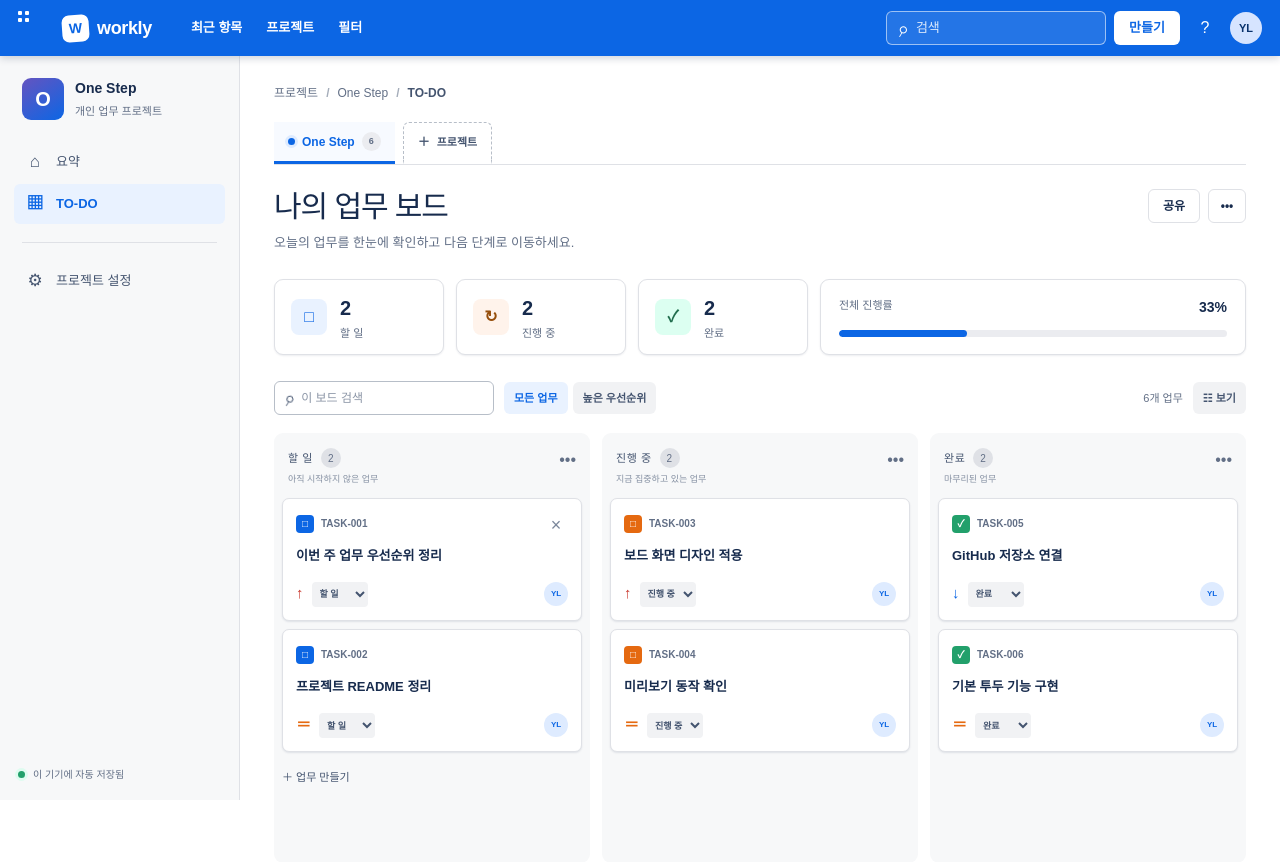
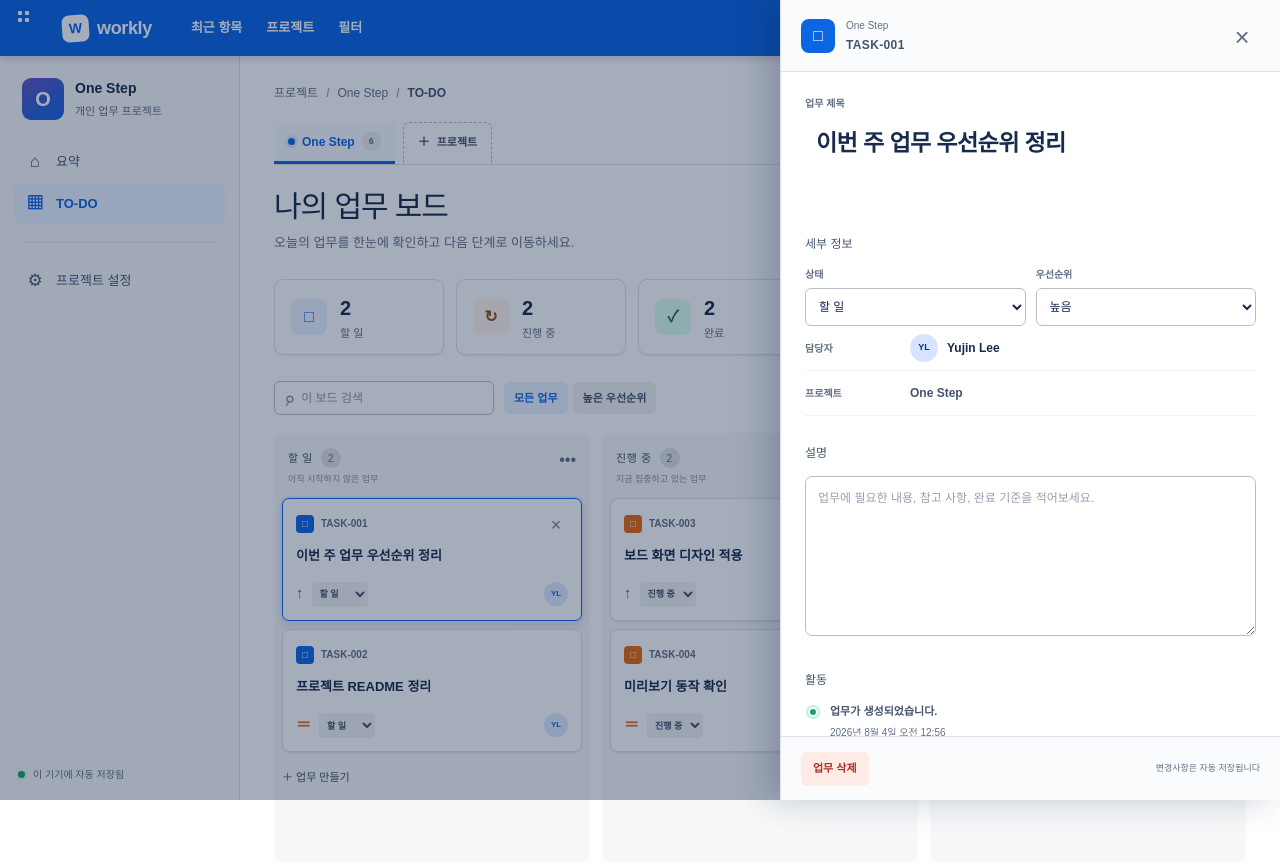
Before and after one commit to yujinlee-shannon/Todo_work, a Next.js app: page / in a window 1280 px wide. Both pictures are taken after a click on the button "이번 주 업무 우선순위 정리". Shown: the top 862 px of the page. Built offline with nearby package versions, Linux system fonts and the light colour scheme.

Commit message:
Add editable task detail panel

```diff
--- a/app/globals.css
+++ b/app/globals.css
@@ -117,7 +117,9 @@ button { color:inherit; }
 .column-header p { margin:5px 0 0; color:#8590a2; font-size:9px; }
 .column-header button { border:0; color:var(--muted); background:transparent; cursor:pointer; }
 .card-list { display:grid; gap:8px; padding:0 8px 10px; }
-.task-card { padding:13px; border:1px solid #dfe1e6; border-radius:7px; background:#fff; box-shadow:0 1px 2px rgba(9,30,66,.1); cursor:grab; transition:box-shadow .15s ease,transform .15s ease; }
+.task-card { padding:13px; border:1px solid #dfe1e6; border-radius:7px; background:#fff; box-shadow:0 1px 2px rgba(9,30,66,.1); cursor:pointer; transition:box-shadow .15s ease,transform .15s ease,border-color .15s ease; }
+.task-card.selected { border-color:var(--blue); box-shadow:0 0 0 2px #deebff,0 4px 10px rgba(9,30,66,.14); }
+.task-card:focus-visible { outline:2px solid var(--blue); outline-offset:2px; }
 .task-card:hover { box-shadow:0 4px 10px rgba(9,30,66,.14); transform:translateY(-1px); }
 .task-card:active { cursor:grabbing; }
 .task-card-top { display:flex; align-items:center; gap:7px; }
@@ -144,6 +146,50 @@ button { color:inherit; }
 .column-empty p { margin:4px 0 0; font-size:10px; }
 .add-in-column { height:34px; border:0; border-radius:5px; color:#44546f; background:transparent; font-size:11px; text-align:left; cursor:pointer; }
 .add-in-column:hover { background:#ebecf0; }
+
+.detail-layer { position:fixed; inset:0; z-index:60; background:rgba(9,30,66,.36); animation:detail-fade .18s ease-out; }
+.task-detail-panel { position:absolute; top:0; right:0; bottom:0; display:flex; flex-direction:column; width:min(92vw,500px); border-left:1px solid var(--line); background:#fff; box-shadow:-12px 0 34px rgba(9,30,66,.22); animation:detail-slide .22s ease-out; }
+.detail-header { display:flex; align-items:center; justify-content:space-between; min-height:72px; padding:14px 20px; border-bottom:1px solid var(--line); background:#fafbfc; }
+.detail-header>div { display:flex; align-items:center; gap:11px; }
+.detail-header small,.detail-header strong { display:block; }
+.detail-header small { margin-bottom:3px; color:var(--muted); font-size:10px; }
+.detail-header strong { color:#44546f; font-size:12px; letter-spacing:.03em; }
+.detail-type-icon { display:grid; width:34px; height:34px; place-items:center; border-radius:8px; color:#fff; background:var(--blue); font-weight:800; }
+.detail-type-icon.progress { background:#e56910; }
+.detail-type-icon.done { background:#22a06b; }
+.detail-close { display:grid; width:36px; height:36px; place-items:center; border:0; border-radius:7px; color:#626f86; background:transparent; font-size:26px; cursor:pointer; }
+.detail-close:hover { color:#172b4d; background:#ebecf0; }
+.detail-content { flex:1; overflow-y:auto; padding:24px 24px 32px; }
+.detail-title-section label { display:block; margin-bottom:7px; color:var(--muted); font-size:10px; font-weight:700; }
+.detail-title-section textarea { width:100%; resize:none; border:1px solid transparent; border-radius:7px; padding:9px 10px; color:var(--navy); background:transparent; font-size:23px; font-weight:750; line-height:1.35; letter-spacing:-.025em; outline:0; }
+.detail-title-section textarea:hover { background:#f7f8f9; }
+.detail-title-section textarea:focus { border-color:var(--blue); background:#fff; box-shadow:0 0 0 1px var(--blue); }
+.detail-section { margin-top:28px; }
+.detail-section h3 { margin:0 0 14px; color:#44546f; font-size:12px; }
+.detail-field-grid { display:grid; grid-template-columns:1fr 1fr; gap:10px; }
+.detail-field-grid label { display:grid; gap:6px; }
+.detail-field-grid label>span,.detail-info-row>span { color:var(--muted); font-size:10px; font-weight:700; }
+.detail-field-grid select { width:100%; height:38px; border:1px solid #b7bec8; border-radius:6px; padding:0 9px; color:#172b4d; background:#fff; font-size:12px; outline:0; }
+.detail-field-grid select:focus { border-color:var(--blue); box-shadow:0 0 0 1px var(--blue); }
+.detail-info-row { display:grid; grid-template-columns:105px 1fr; align-items:center; min-height:45px; border-bottom:1px solid #f1f2f4; font-size:12px; }
+.detail-info-row>strong { color:#44546f; }
+.detail-assignee { display:flex; align-items:center; gap:9px; }
+.detail-assignee .avatar { width:28px; height:28px; font-size:9px; }
+.detail-assignee strong { font-size:12px; }
+.detail-description { width:100%; resize:vertical; min-height:142px; border:1px solid #b7bec8; border-radius:7px; padding:12px; color:#172b4d; background:#fff; font-size:12px; line-height:1.6; outline:0; }
+.detail-description:focus { border-color:var(--blue); box-shadow:0 0 0 1px var(--blue); }
+.detail-description::placeholder { color:#97a0af; }
+.activity-item { position:relative; display:flex; gap:12px; padding-left:3px; }
+.activity-dot { flex:0 0 10px; width:10px; height:10px; margin-top:4px; border:2px solid #fff; border-radius:50%; background:#22a06b; box-shadow:0 0 0 2px #baf3db; }
+.activity-item strong,.activity-item time { display:block; }
+.activity-item strong { color:#44546f; font-size:11px; }
+.activity-item time { margin-top:5px; color:var(--muted); font-size:10px; }
+.detail-footer { display:flex; align-items:center; justify-content:space-between; gap:12px; min-height:64px; padding:12px 20px; border-top:1px solid var(--line); background:#fafbfc; }
+.detail-footer span { color:var(--muted); font-size:9px; }
+.detail-delete { height:34px; border:0; border-radius:6px; padding:0 12px; color:#ae2e24; background:#ffebe6; font-size:11px; font-weight:700; cursor:pointer; }
+.detail-delete:hover { background:#ffd2cc; }
+@keyframes detail-slide { from { transform:translateX(100%); } to { transform:translateX(0); } }
+@keyframes detail-fade { from { background:rgba(9,30,66,0); } to { background:rgba(9,30,66,.36); } }
 
 .modal-backdrop { position:fixed; inset:0; z-index:50; display:grid; place-items:start center; padding-top:10vh; background:rgba(9,30,66,.54); }
 .create-modal { width:min(92vw,520px); border-radius:10px; background:#fff; box-shadow:0 18px 48px rgba(9,30,66,.32); }
@@ -208,6 +254,10 @@ button { color:inherit; }
   .toolbar-spacer,.result-count,.view-button { display:none; }
   .board { grid-template-columns:repeat(3,82vw); scroll-snap-type:x mandatory; }
   .board-column { scroll-snap-align:start; }
+  .task-detail-panel { width:100%; border-left:0; }
+  .detail-content { padding:20px 18px 28px; }
+  .detail-title-section textarea { font-size:20px; }
+  .detail-footer { padding:10px 18px; }
   .modal-backdrop { padding-top:6vh; }
 }
 @media (prefers-reduced-motion:reduce) { *,*::before,*::after { transition-duration:.01ms!important; scroll-behavior:auto!important; } }
--- a/app/page.tsx
+++ b/app/page.tsx
@@ -11,6 +11,7 @@ type Task = {
   status: Status;
   priority: Priority;
   createdAt: number;
+  description?: string;
 };
 type Project = {
   id: string;
@@ -47,8 +48,7 @@ export default function Home() {
   const [newProjectName, setNewProjectName] = useState("");
   const [newTitle, setNewTitle] = useState("");
   const [newPriority, setNewPriority] = useState<Priority>("medium");
-  const [editingId, setEditingId] = useState<string | null>(null);
-  const [editingTitle, setEditingTitle] = useState("");
+  const [selectedTaskId, setSelectedTaskId] = useState<string | null>(null);
   const [draggingId, setDraggingId] = useState<string | null>(null);
   const [isReady, setIsReady] = useState(false);
 
@@ -63,6 +63,7 @@ export default function Home() {
           status: item.status ?? (item.completed ? "done" : "todo"),
           priority: item.priority ?? "medium",
           createdAt: Number(item.createdAt ?? Date.now()),
+          description: String(item.description ?? ""),
         };
       });
       const savedProjects = window.localStorage.getItem(PROJECTS_STORAGE_KEY);
@@ -100,6 +101,14 @@ export default function Home() {
 
   const activeProject = projects.find((project) => project.id === activeProjectId) ?? projects[0];
   const tasks = activeProject?.tasks ?? [];
+  const selectedTask = tasks.find((task) => task.id === selectedTaskId) ?? null;
+
+  useEffect(() => {
+    if (!selectedTaskId) return;
+    const closeOnEscape = (event: KeyboardEvent) => { if (event.key === "Escape") setSelectedTaskId(null); };
+    window.addEventListener("keydown", closeOnEscape);
+    return () => window.removeEventListener("keydown", closeOnEscape);
+  }, [selectedTaskId]);
 
   function updateActiveTasks(updater: (tasks: Task[]) => Task[]) {
     setProjects((current) => current.map((project) => project.id === activeProjectId ? { ...project, tasks: updater(project.tasks) } : project));
@@ -135,6 +144,7 @@ export default function Home() {
       status: "todo",
       priority: newPriority,
       createdAt: Date.now(),
+      description: "",
     }, ...current]);
     setNewTitle("");
     setNewPriority("medium");
@@ -145,15 +155,13 @@ export default function Home() {
     updateActiveTasks((current) => current.map((task) => task.id === id ? { ...task, status } : task));
   }
 
-  function saveEdit(event: FormEvent<HTMLFormElement>, id: string) {
-    event.preventDefault();
-    const title = editingTitle.trim();
-    if (title) updateActiveTasks((current) => current.map((task) => task.id === id ? { ...task, title } : task));
-    setEditingId(null);
+  function updateTask(id: string, patch: Partial<Pick<Task, "title" | "status" | "priority" | "description">>) {
+    updateActiveTasks((current) => current.map((task) => task.id === id ? { ...task, ...patch } : task));
   }
 
   function deleteTask(id: string) {
     updateActiveTasks((current) => current.filter((task) => task.id !== id));
+    if (selectedTaskId === id) setSelectedTaskId(null);
   }
 
   function createProject(event: FormEvent<HTMLFormElement>) {
@@ -173,7 +181,7 @@ export default function Home() {
     setActiveProjectId(id);
     setSearch("");
     setPriorityFilter("all");
-    setEditingId(null);
+    setSelectedTaskId(null);
   }
 
   return (
@@ -274,28 +282,27 @@ export default function Home() {
                       <div className="column-empty"><span>＋</span><p>여기에 업무를 놓으세요</p></div>
                     ) : columnTasks.map((task) => (
                       <article
-                        className="task-card"
+                        className={`task-card ${selectedTaskId === task.id ? "selected" : ""}`}
                         key={task.id}
                         draggable
+                        tabIndex={0}
+                        aria-label={`${task.title} 상세 보기`}
+                        onClick={(event) => { if (!(event.target as HTMLElement).closest("button, select, input, textarea, form")) setSelectedTaskId(task.id); }}
+                        onKeyDown={(event) => { if (event.target === event.currentTarget && (event.key === "Enter" || event.key === " ")) { event.preventDefault(); setSelectedTaskId(task.id); } }}
                         onDragStart={() => setDraggingId(task.id)}
                         onDragEnd={() => setDraggingId(null)}
                       >
                         <div className="task-card-top">
                           <span className={`type-icon ${task.status}`}>{task.status === "done" ? "✓" : "□"}</span>
                           <span className="task-key">{task.key}</span>
-                          <button className="card-more" aria-label={`${task.title} 삭제`} onClick={() => deleteTask(task.id)}>×</button>
+                          <button className="card-more" aria-label={`${task.title} 삭제`} onClick={(event) => { event.stopPropagation(); deleteTask(task.id); }}>×</button>
                         </div>
-                        {editingId === task.id ? (
-                          <form className="edit-task" onSubmit={(event) => saveEdit(event, task.id)}>
-                            <input autoFocus value={editingTitle} onChange={(event) => setEditingTitle(event.target.value)} onKeyDown={(event) => { if (event.key === "Escape") setEditingId(null); }} />
-                            <button>저장</button>
-                          </form>
-                        ) : <button className="task-title" onDoubleClick={() => { setEditingId(task.id); setEditingTitle(task.title); }}>{task.title}</button>}
+                        <button className="task-title" onClick={(event) => { event.stopPropagation(); setSelectedTaskId(task.id); }}>{task.title}</button>
                         <div className="task-meta">
                           <span className={`priority ${task.priority}`} title={`우선순위 ${PRIORITY_LABEL[task.priority]}`}>{task.priority === "high" ? "↑" : task.priority === "low" ? "↓" : "＝"}</span>
                           <div className="status-control">
                             <label className="sr-only" htmlFor={`status-${task.id}`}>상태 변경</label>
-                            <select id={`status-${task.id}`} value={task.status} onChange={(event) => moveTask(task.id, event.target.value as Status)}>
+                            <select id={`status-${task.id}`} value={task.status} onClick={(event) => event.stopPropagation()} onChange={(event) => moveTask(task.id, event.target.value as Status)}>
                               <option value="todo">할 일</option><option value="progress">진행 중</option><option value="done">완료</option>
                             </select>
                           </div>
@@ -311,6 +318,49 @@ export default function Home() {
           </div>
         </section>
       </div>
+
+      {selectedTask && (
+        <div className="detail-layer" role="presentation" onMouseDown={(event) => { if (event.target === event.currentTarget) setSelectedTaskId(null); }}>
+          <aside className="task-detail-panel" role="dialog" aria-modal="true" aria-labelledby="detail-task-title">
+            <header className="detail-header">
+              <div>
+                <span className={`detail-type-icon ${selectedTask.status}`}>{selectedTask.status === "done" ? "✓" : "□"}</span>
+                <div><small>{activeProject?.name}</small><strong>{selectedTask.key}</strong></div>
+              </div>
+              <button type="button" className="detail-close" aria-label="상세 패널 닫기" onClick={() => setSelectedTaskId(null)}>×</button>
+            </header>
+
+            <div className="detail-content">
+              <section className="detail-title-section">
+                <label htmlFor="detail-task-title">업무 제목</label>
+                <textarea id="detail-task-title" rows={2} value={selectedTask.title} onChange={(event) => updateTask(selectedTask.id, { title: event.target.value })} />
+              </section>
+
+              <section className="detail-section">
+                <h3>세부 정보</h3>
+                <div className="detail-field-grid">
+                  <label><span>상태</span><select value={selectedTask.status} onChange={(event) => updateTask(selectedTask.id, { status: event.target.value as Status })}><option value="todo">할 일</option><option value="progress">진행 중</option><option value="done">완료</option></select></label>
+                  <label><span>우선순위</span><select value={selectedTask.priority} onChange={(event) => updateTask(selectedTask.id, { priority: event.target.value as Priority })}><option value="high">높음</option><option value="medium">보통</option><option value="low">낮음</option></select></label>
+                </div>
+                <div className="detail-info-row"><span>담당자</span><div className="detail-assignee"><span className="avatar">YL</span><strong>Yujin Lee</strong></div></div>
+                <div className="detail-info-row"><span>프로젝트</span><strong>{activeProject?.name}</strong></div>
+              </section>
+
+              <section className="detail-section">
+                <h3>설명</h3>
+                <textarea className="detail-description" rows={7} value={selectedTask.description ?? ""} onChange={(event) => updateTask(selectedTask.id, { description: event.target.value })} placeholder="업무에 필요한 내용, 참고 사항, 완료 기준을 적어보세요." />
+              </section>
+
+              <section className="detail-section activity-section">
+                <h3>활동</h3>
+                <div className="activity-item"><span className="activity-dot" /><div><strong>업무가 생성되었습니다.</strong><time>{new Intl.DateTimeFormat("ko-KR", { year: "numeric", month: "long", day: "numeric", hour: "2-digit", minute: "2-digit" }).format(new Date(selectedTask.createdAt))}</time></div></div>
+              </section>
+            </div>
+
+            <footer className="detail-footer"><button type="button" className="detail-delete" onClick={() => deleteTask(selectedTask.id)}>업무 삭제</button><span>변경사항은 자동 저장됩니다</span></footer>
+          </aside>
+        </div>
+      )}
 
       {isProjectCreateOpen && (
         <div className="modal-backdrop" role="presentation" onMouseDown={(event) => { if (event.target === event.currentTarget) setIsProjectCreateOpen(false); }}>
```
